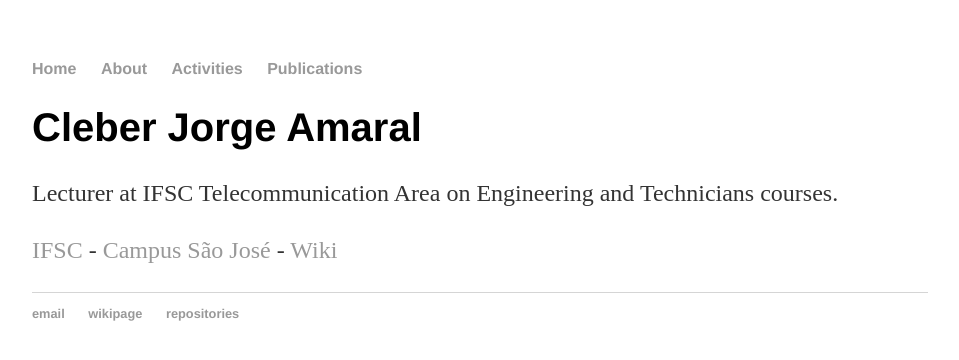
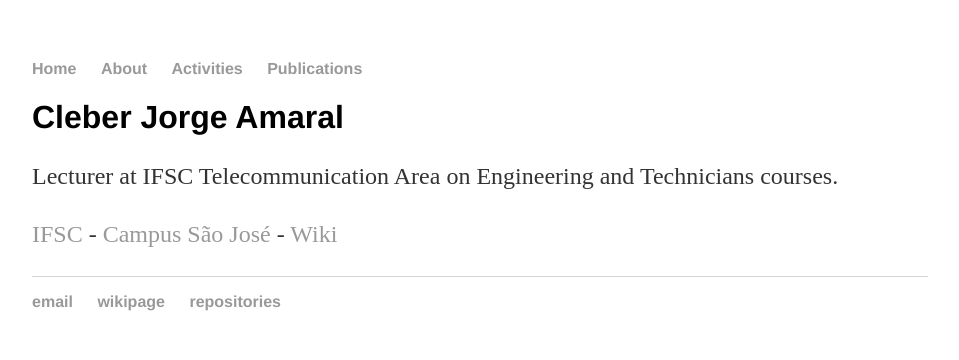
Before and after one commit to cleberjamaral/cleberjamaral.github.io, a Jekyll site: the page built from index.html, in a window 1280 px wide. Shown: the top 360 px of the page, without its empty margins (160-1119 px from the left). Built offline with Jekyll 4.4.1, drawn with Linux system fonts in a browser that asks for light colours.

Commit message:
Update main.css

```diff
--- a/css/main.css
+++ b/css/main.css
@@ -20,7 +20,11 @@ a:hover {
     text-decoration: underline;
 }
 h1 {
-    font-size: 2.5em;
+    font-size: 2em;
+    font-family:'Helvetica', 'Arial', 'Sans-Serif';
+}
+h2 {
+    font-size: 1.8em;
     font-family:'Helvetica', 'Arial', 'Sans-Serif';
 }
 p {
@@ -30,7 +34,7 @@ p {
 }
 footer {
     border-top: 1px solid #d5d5d5;
-    font-size: .8em;
+    font-size: 1em;
 }
 
 ul.posts {
```
